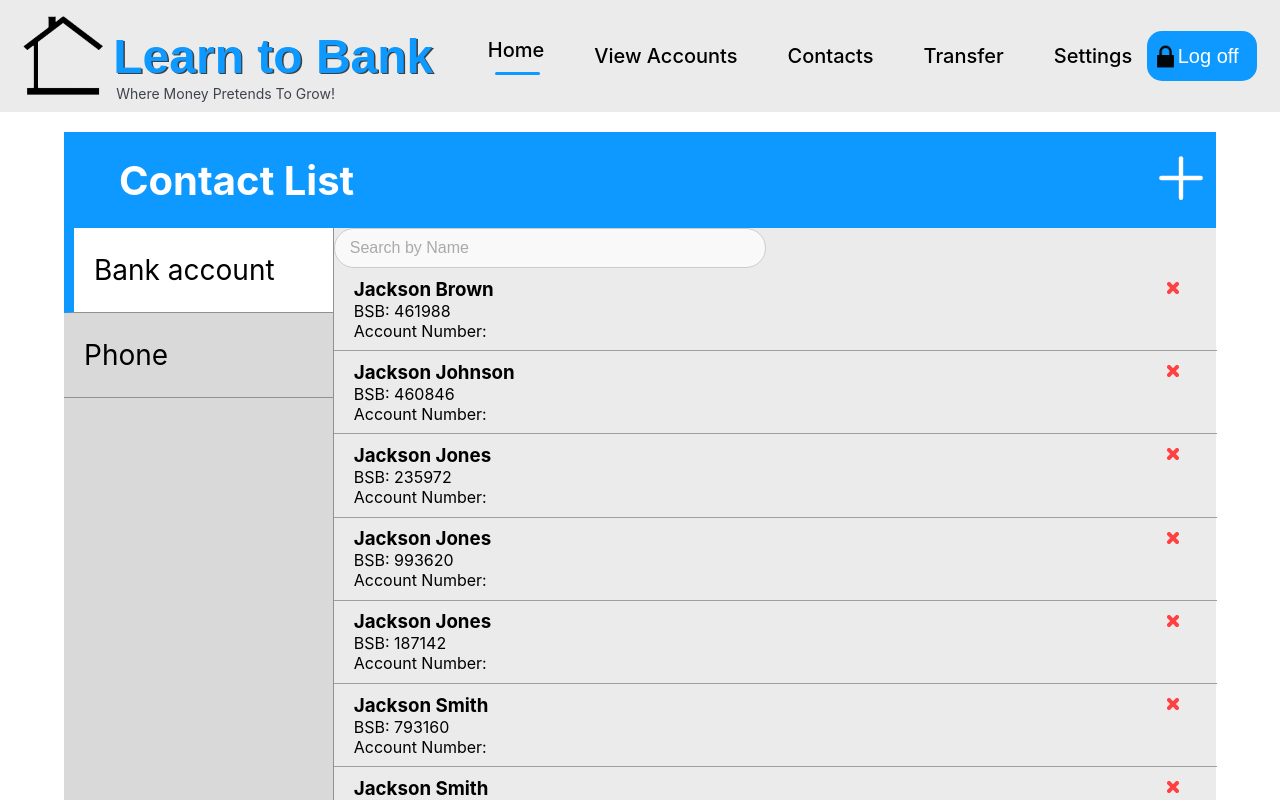
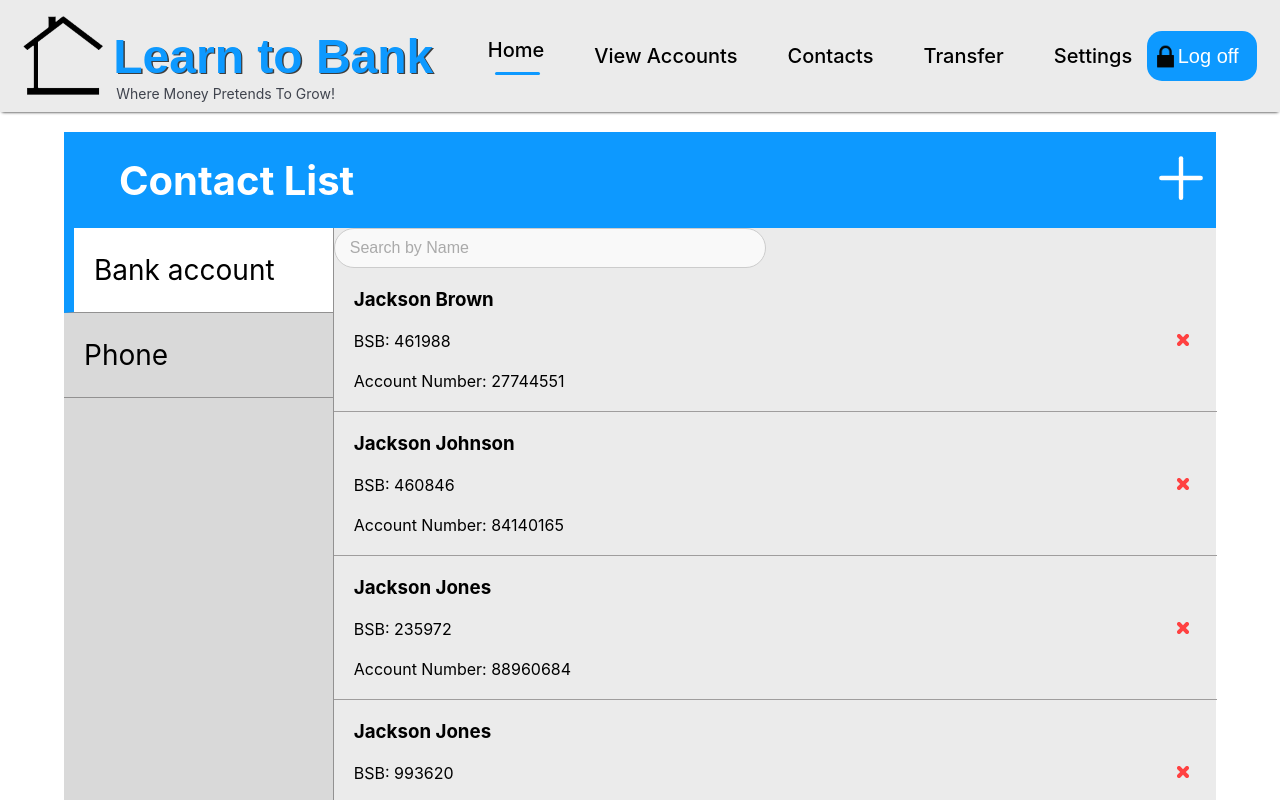
Before and after one commit to SahilUnimelb/FinTech-FLAMES, a React (Create React App) app in the folder FrontEnd/: page /contacts in a window 1280 px wide. Shown: the top 800 px of the page. Built offline with nearby package versions, Linux system fonts and the light colour scheme.

Commit message:
Fixed the design of Contacts page and a few bugs in transfer page

```diff
--- a/FrontEnd/src/App.css
+++ b/FrontEnd/src/App.css
@@ -3,14 +3,24 @@
   display: flex;
   justify-content: space-around;
   background-color: rgb(235, 235, 235);
-  /* box-shadow: 0 2px 3px -2px; */
+  box-shadow: 0 2px 3px -2px;
   padding: 16px;
 }
 .navbar-link {
   text-decoration: none;
   color: black;
+  display: inline-block;
 }
-
+/**
+.navbar-link:hover {
+  transform: translateY(-5px);
+  transition: transform 0.3s ease;
+}
+.navbar-link:focus {
+  cursor: pointer;
+  pointer-events: none;
+}
+  */
 .navbar-section li hr {
   border: none;
   width: 80%;
@@ -309,7 +319,7 @@
 }
 .transfer-section {
   width: 90vw;
-  height: 115vh;
+  min-height: 109vh;
   background-color: rgb(235, 235, 235);
   display: flex;
   margin-top: 0;
@@ -482,6 +492,7 @@
   display: flex;
   justify-content: center;
   margin-top: 10px;
+  margin-bottom: 30px;
 }
 
 .transfer-section-button-wrapper button {
@@ -546,10 +557,6 @@
   transform: scale(1.6);
 }
 
-.transfer-contact-list-container {
-  height: 400px;
-  overflow-y: auto;
-}
 .transfer-contact-list {
   position: relative;
   width: 100%;
--- a/FrontEnd/src/Components/Account.jsx
+++ b/FrontEnd/src/Components/Account.jsx
@@ -81,7 +81,7 @@ export default function Account({category}) {
 
   function removeAccount(selectedAccount) {
 
-    if (selectedAccount.bsb) {
+    if (selectedAccount.accountNumber) {
       setAccounts(prevAccounts => prevAccounts.filter(account => account.id !== selectedAccount.id));
     }
     else if (selectedAccount.phoneNumber) {
--- a/FrontEnd/src/Components/Contacts.css
+++ b/FrontEnd/src/Components/Contacts.css
@@ -19,7 +19,7 @@
 }
 .contact-container {
   width: 90vw;
-  min-height: 109vh;
+  min-height: 90vh;
   background-color: rgb(235, 235, 235);
   display: flex;
   margin-top: 0;
@@ -47,10 +47,11 @@
   background-color: #D9D9D9;
 }
 
+
 .contact-content {
   display: flex;
 }
-
+/**
 .contact-list {
   width: 69vw;
   border-bottom: 1px solid rgb(159, 157, 157);
@@ -63,12 +64,27 @@
   flex: 1;
   position: relative;
 }
-.contact-list p, .contact-list h3 {
+  */
+.contact-list-body {
+  position: relative;
+  max-height: 90vh;
+  width: 100%;
+  overflow-y: auto;
+}
+.contact-list-individual {
+  width: 69vw;
+  border-bottom: 1px solid rgb(159, 157, 157);
+  display: flex;
+  justify-content: space-between;
+  align-items: center;
+}
+.contact-information p, .contact-information h3 {
   margin-left: 20px;
+  margin: 20px;
 }
+
 .contact-remove-sign {
   margin-right: 20px;
-  position: absolute;
   top: 10px;
   right: 10px;
   height: 20px;
--- a/FrontEnd/src/Components/Contacts.jsx
+++ b/FrontEnd/src/Components/Contacts.jsx
@@ -125,14 +125,15 @@ export default function Contacts({accounts, phones, addContactDetails, selectedA
                 className="search-input"
               />
             </div>
+            <div className='contact-list-body'>
             {filteredAccounts.length> 0 && (
               <>
               {filteredAccounts.map((account) =>{
-                return <div key = {account.id} className='contact-list'>
+                return <div key = {account.id} className='contact-list-individual'>
                   <div className='contact-information'>
                     <h3> {account.name} </h3>
                     <p> BSB: {account.bsb} </p>
-                    <p> Account Number: {account.accountNum}</p>
+                    <p> Account Number: {account.accountNumber}</p>
                   </div>
                   <div className='contact-remove-sign'>
                     <img src= {crossSign} alt='' onClick={() => onClickRemoveAccount(account)} />
@@ -146,6 +147,7 @@ export default function Contacts({accounts, phones, addContactDetails, selectedA
               No Contacts!
               </>
             )}
+            </div>
             </>
           )}
           {active === "phone" && (
@@ -159,10 +161,11 @@ export default function Contacts({accounts, phones, addContactDetails, selectedA
                 className="search-input"
               />
             </div>
+            <div className='contact-list-body'>
             {filteredPhones.length> 0 && (
               <>
               {filteredPhones.map((phone) => {
-                  return <div key = {phone.id} className='contact-list'>
+                  return <div key = {phone.id} className='contact-list-individual'>
                     <div className='contact-information'>
                     <h3> {phone.name} </h3>
                     <p> Phone Number: {phone.phoneNumber} </p>
@@ -179,6 +182,7 @@ export default function Contacts({accounts, phones, addContactDetails, selectedA
               No Contacts!
               </>
             )}
+            </div>
             </>
           )}
           {removeMessage && (
@@ -255,8 +259,8 @@ export default function Contacts({accounts, phones, addContactDetails, selectedA
                             type="text"
                             placeholder="Account Number"
                             onChange={handleChange}
-                            name="accountNum"
-                            value={contactData.accountNum}
+                            name="accountNumber"
+                            value={contactData.accountNumber}
                             className="contact-form-fill-up"
                             maxLength="8"
                             pattern="\d{8}"
--- a/FrontEnd/src/Components/Transfer.jsx
+++ b/FrontEnd/src/Components/Transfer.jsx
@@ -49,7 +49,14 @@ export default function Transfer({accounts, phones, addContactDetails}) {
 
   const handleSubmit = async (event) => {
     event.preventDefault();
-    addContactDetails(formData);
+    const accountExists = accounts.some(account =>
+    (account.accountNumber === formData.accountNumber));
+    const phoneExists = phones.some(phone =>
+        phone.phoneNumber === formData.phoneNumber
+    );
+    if (!accountExists && !phoneExists) {
+        addContactDetails(formData);
+    }
 
     if (active === 'transfer') {
         handleInternalTransfer();
@@ -401,7 +408,7 @@ export default function Transfer({accounts, phones, addContactDetails}) {
                                         />
                                 </span>
                                 <div className='transfer-section-contact-button-wrapper'>
-                                    <button onClick={onClickBankContact}>Choose From Contacts</button>
+                                    <button  type='button' onClick={onClickBankContact}>Choose From Contacts</button>
                                 </div>
                                 </>
                             )}
```
